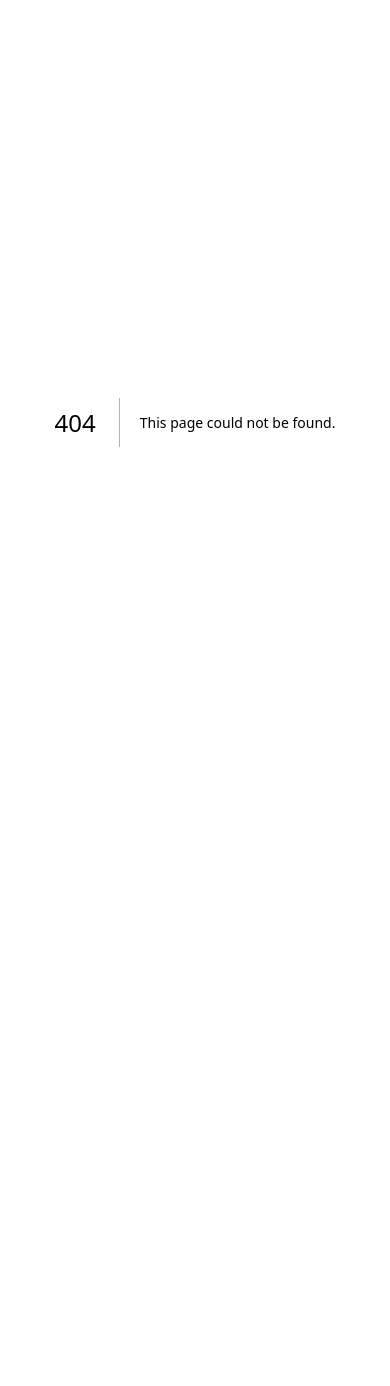
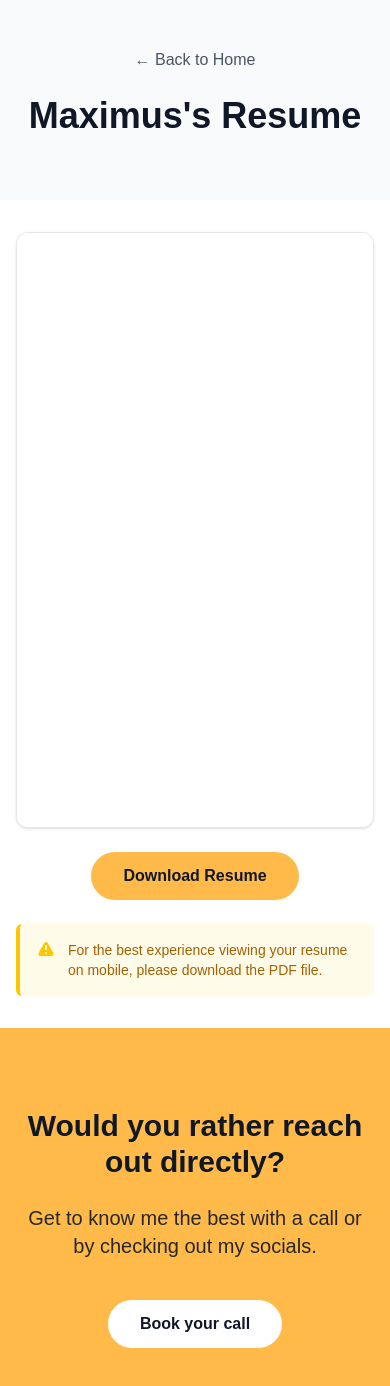
Before and after one commit to MechanicalMax/MaximusShurr.com, a Next.js app in the folder next-web-app/: page /resume in a window 390 px wide. Before the commit this address had no page. Shown: the top 1386 px of the page. Before the commit the page ends 844 px from the top, so only its background shows below. Built offline with nearby package versions, Linux system fonts and the light colour scheme.

Commit message:
feat(resume): Build out resume route
Display responsive resume with iframe, and handle if moblie or browser doesn't support the resume. Also direct to BookingCTA since calls work better than text :)

```diff
--- /dev/null
+++ b/next-web-app/app/resume/page.tsx
@@ -0,0 +1,68 @@
+import { Metadata } from 'next';
+import Link from 'next/link';
+import BookingCTA from '@/components/BookingCTA';
+
+export const metadata: Metadata = {
+    title: 'Resume | Maximus Shurr',
+    description: 'View or download the resume of Maximus Shurr, a Technical Co-founder and Full-Stack Developer.',
+};
+
+export default function ResumePage() {
+    const resumeUrl = '/resume/Maximus Shurr - Resume.pdf';
+    const downloadFileName = 'Maximus-Shurr-Resume.pdf';
+
+    return (
+        <div className="min-h-screen bg-white">
+            <header className="bg-gray-50 py-12">
+                <div className="max-w-4xl mx-auto px-4 sm:px-6 lg:px-8 text-center">
+                    <Link
+                        href="/"
+                        className="inline-block mb-6 text-gray-600 hover:text-gray-900 transition-colors"
+                    >
+                        ← Back to Home
+                    </Link>
+                    <h1 className="text-4xl font-bold text-gray-900 mb-4">Maximus&apos;s Resume</h1>
+                </div>
+            </header>
+
+            <main className="max-w-7xl mx-auto px-4 sm:px-6 lg:px-8 py-8">
+                <div className="bg-white rounded-xl shadow-sm border border-gray-200 overflow-hidden">
+                    <div className="h-[calc(100vh-250px)]">
+                        <iframe
+                            src={`${resumeUrl}#view=fitH`}
+                            className="w-full h-full border-0"
+                            title="Maximus Shurr's Resume"
+                        >
+                            <p>Your browser does not support iframes. Please download the resume instead.</p>
+                        </iframe>
+                    </div>
+                </div>
+                <div className="mt-6 flex justify-center">
+                    <a href={resumeUrl} download={downloadFileName} className="bg-[#FFBA4A] hover:bg-[#FFA726] text-gray-900 font-semibold py-3 px-8 rounded-full transition duration-200 transform hover:scale-105">Download Resume</a>
+                </div>
+                {/* Mobile Notice */}
+                <div className="mt-6 p-4 bg-yellow-50 border-l-4 border-yellow-400 rounded-md md:hidden">
+                    <div className="flex">
+                        <div className="flex-shrink-0">
+                            <svg className="h-5 w-5 text-yellow-400" viewBox="0 0 20 20" fill="currentColor">
+                                <path fillRule="evenodd" d="M8.257 3.099c.765-1.36 2.722-1.36 3.486 0l5.58 9.92c.75 1.334-.213 2.98-1.742 2.98H4.42c-1.53 0-2.493-1.646-1.743-2.98l5.58-9.92zM11 13a1 1 0 11-2 0 1 1 0 012 0zm-1-8a1 1 0 00-1 1v3a1 1 0 002 0V6a1 1 0 00-1-1z" clipRule="evenodd" />
+                            </svg>
+                        </div>
+                        <div className="ml-3">
+                            <p className="text-sm text-yellow-700">
+                                For the best experience viewing your resume on mobile, please download the PDF file.
+                            </p>
+                        </div>
+                    </div>
+                </div>
+            </main>
+
+            {/* Footer CTA */}
+            <BookingCTA
+                title="Would you rather reach out directly?"
+                description="Get to know me the best with a call or by checking out my socials."
+                buttonText="Book your call"
+            />
+        </div>
+    );
+}
```
Also changed, not shown: 1 other file (tests, documents, lock files or other folders).
